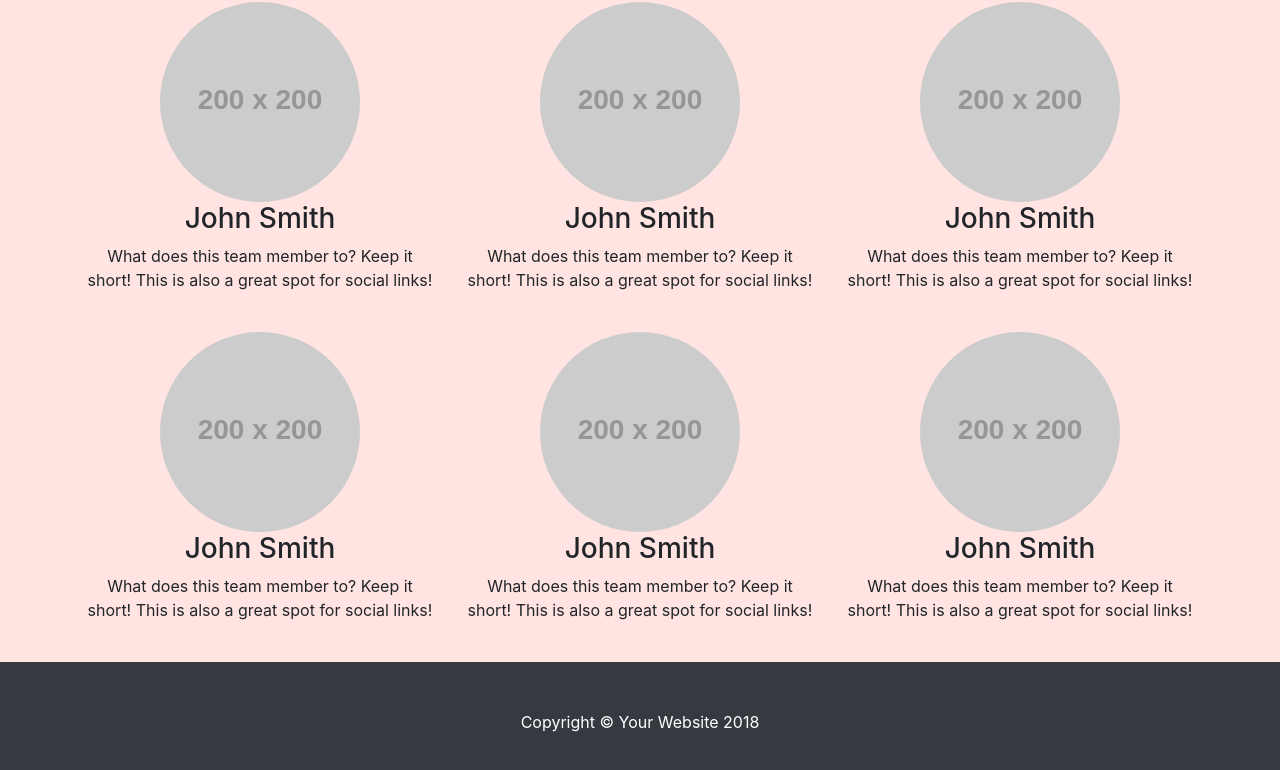
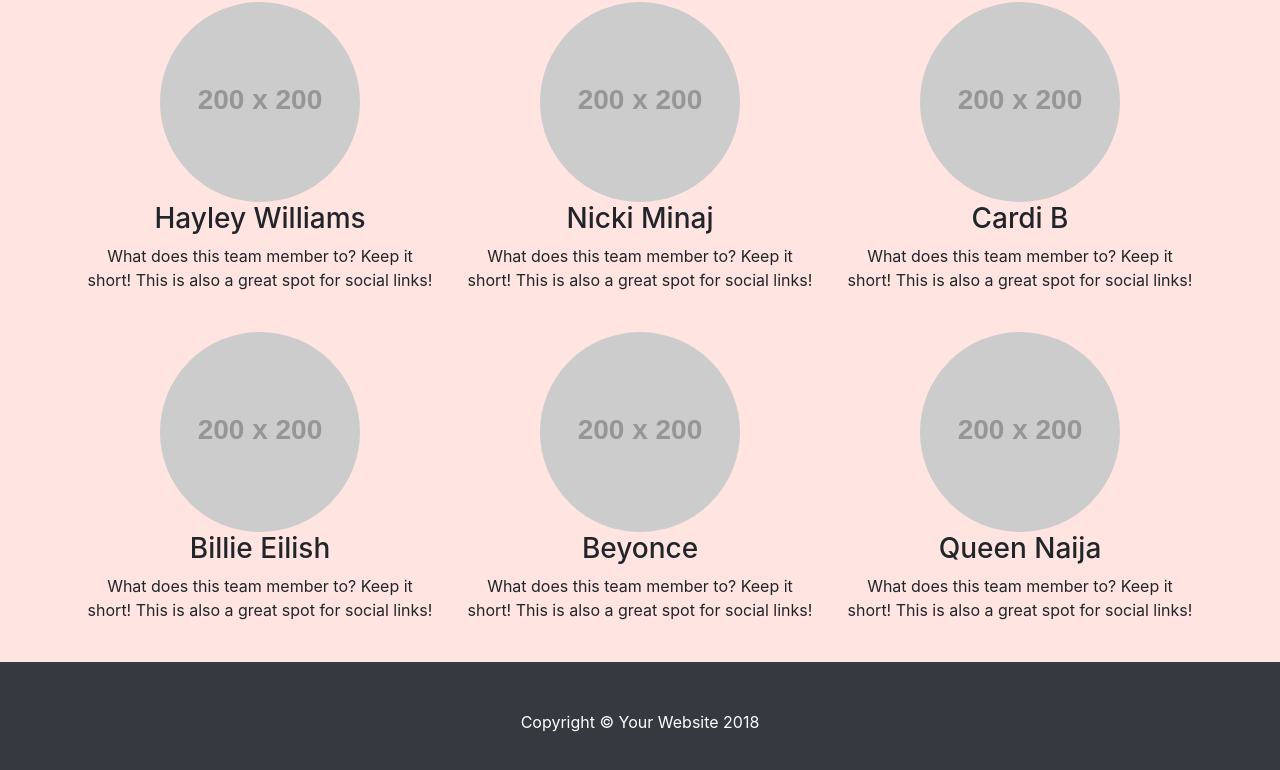
Before and after one commit to yafavjayyy/fitgen, a website: page index.html in a window 1280 px wide. Shown: the part 276-1046 px from the top of the page. Drawn offline with Linux system fonts and the light colour scheme; placeholder pictures from the web are drawn by us.

Commit message:
Update index.html

```diff
--- a/index.html
+++ b/index.html
@@ -64,37 +64,37 @@
         </div>
         <div class="col-lg-4 col-sm-6 text-center mb-4">
           <img class="rounded-circle img-fluid d-block mx-auto" src="http://placehold.it/200x200" alt="">
-          <h3>John Smith
+          <h3>Hayley Williams
           </h3>
           <p>What does this team member to? Keep it short! This is also a great spot for social links!</p>
         </div>
         <div class="col-lg-4 col-sm-6 text-center mb-4">
           <img class="rounded-circle img-fluid d-block mx-auto" src="http://placehold.it/200x200" alt="">
-          <h3>John Smith
+          <h3>Nicki Minaj
           </h3>
           <p>What does this team member to? Keep it short! This is also a great spot for social links!</p>
         </div>
         <div class="col-lg-4 col-sm-6 text-center mb-4">
           <img class="rounded-circle img-fluid d-block mx-auto" src="http://placehold.it/200x200" alt="">
-          <h3>John Smith
+          <h3>Cardi B
           </h3>
           <p>What does this team member to? Keep it short! This is also a great spot for social links!</p>
         </div>
         <div class="col-lg-4 col-sm-6 text-center mb-4">
           <img class="rounded-circle img-fluid d-block mx-auto" src="http://placehold.it/200x200" alt="">
-          <h3>John Smith
+          <h3>Billie Eilish
           </h3>
           <p>What does this team member to? Keep it short! This is also a great spot for social links!</p>
         </div>
         <div class="col-lg-4 col-sm-6 text-center mb-4">
           <img class="rounded-circle img-fluid d-block mx-auto" src="http://placehold.it/200x200" alt="">
-          <h3>John Smith
+          <h3>Beyonce
           </h3>
           <p>What does this team member to? Keep it short! This is also a great spot for social links!</p>
         </div>
         <div class="col-lg-4 col-sm-6 text-center mb-4">
           <img class="rounded-circle img-fluid d-block mx-auto" src="http://placehold.it/200x200" alt="">
-          <h3>John Smith
+          <h3>Queen Naija
           </h3>
           <p>What does this team member to? Keep it short! This is also a great spot for social links!</p>
         </div>
```
